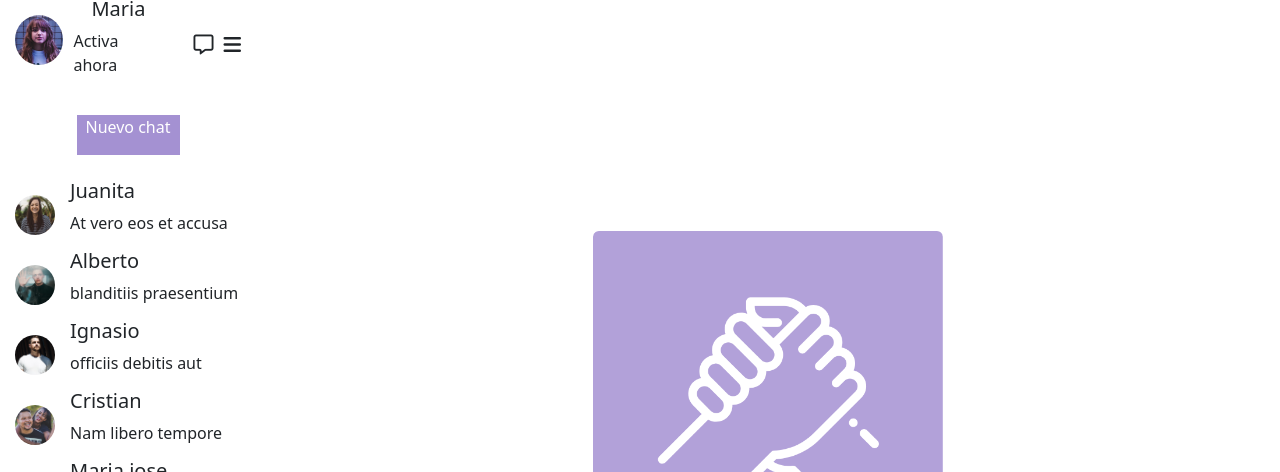
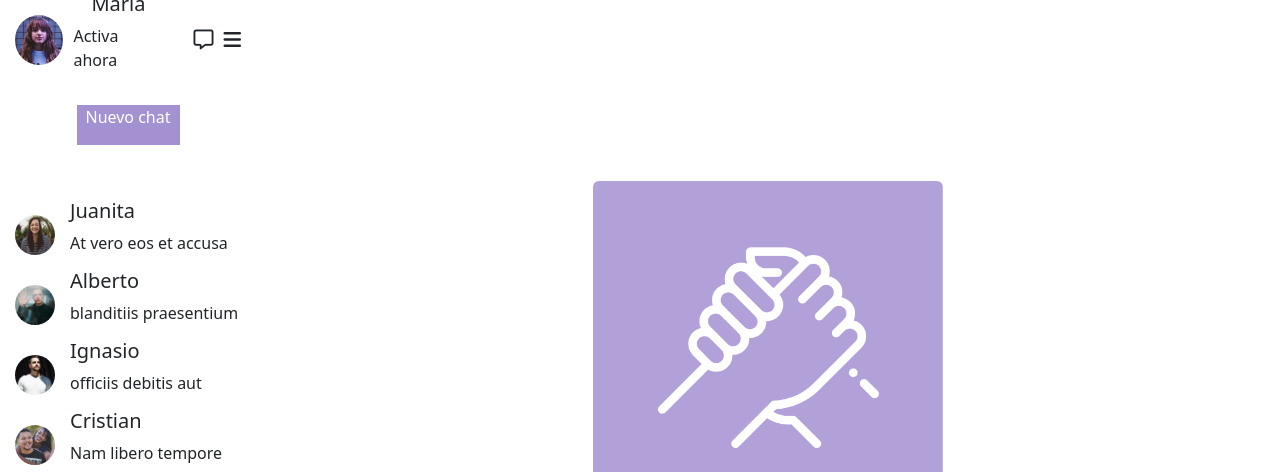
Before and after one commit to Natalia02699/css-avanzado-flexbox, a plain HTML site: page flexbox/index.html in a window 1280 px wide. Shown: the top 472 px of the page. Drawn offline with nearby package versions, Linux system fonts and the light colour scheme.

Commit message:
listoflexbox

```diff
--- a/flexbox/asset/css/style.css
+++ b/flexbox/asset/css/style.css
@@ -5,7 +5,7 @@
 
 .hero {
 width: 100%;
-height: 900px;
+height: 100vh;
 padding: 0%;
 display: flex;
 background-color:white;
@@ -66,9 +66,9 @@ margin: 10px;
 .fonts i{
     margin: 5px;
 }
-.botoncu {
+.boton {
 color: white;
-height: 10%;
+height: 120px;
 display: flex;
 text-align: center;
 flex-basis: 100%;
@@ -105,10 +105,10 @@ flex-direction: column;
     border-radius: 50%;
     margin: 15px;;
 }
-.mensajeult {
 
 
-}
+
+
 .box {
     flex-basis:80%;
     padding:0%;
--- a/flexbox/index.html
+++ b/flexbox/index.html
@@ -29,8 +29,8 @@
                   <i class="fa-solid fa-bars"></i>
             </div>
         </div>
-        <div class="botoncu">
-            <div class="textoint"> <p>Nuevo chat</p> </div>
+        <div class="boton">
+            <div class=" textoint"> <p>Nuevo chat</p> </div>
         </div>
         <div class="contactos">
                 <div class="chats">
```
